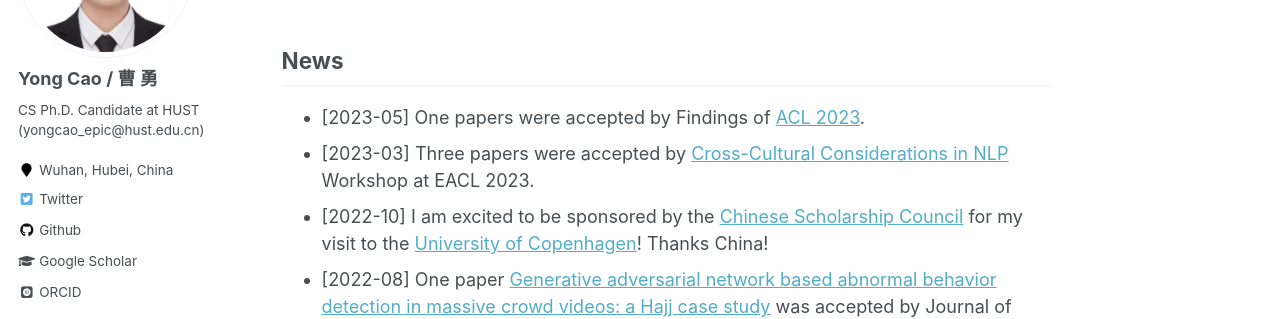
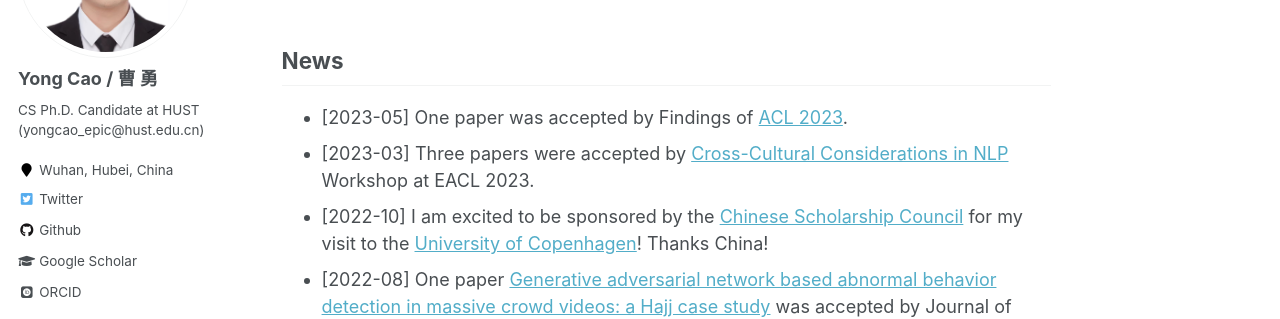
Before and after one commit to yongcaoplus/yongcaoplus.github.io, a Jekyll site: the page built from _pages/about.md, in a window 1280 px wide and 900 px high, scrolled down 1529 px. Shown: the part 153-472 px from the top of the window. Built offline with Jekyll 4.4.1, drawn with Linux system fonts in a browser that asks for light colours; some web fonts are replaced.

Commit message:
update paf of Findings of ACL2023

```diff
--- a/_pages/about.md
+++ b/_pages/about.md
@@ -62,7 +62,7 @@ Experience
 
 News
 ------
-* [2023-05] One papers were accepted by Findings of [ACL 2023](https://2023.aclweb.org/).
+* [2023-05] One paper was accepted by Findings of [ACL 2023](https://2023.aclweb.org/).
 * [2023-03] Three papers were accepted by [Cross-Cultural Considerations in NLP](https://sites.google.com/view/c3nlp) Workshop at EACL 2023.
 * [2022-10] I am excited to be sponsored by the [Chinese Scholarship Council](https://www.cscse.edu.cn/cscse/zwlx/jxj/index.html) for my visit to the [University of Copenhagen](https://www.ku.dk/english/)! Thanks China!
 * [2022-08] One paper [Generative adversarial network based abnormal behavior detection in massive crowd videos: a Hajj case study](https://link.springer.com/article/10.1007/s12652-021-03323-5) was accepted by Journal of Ambient Intelligence and Humanized Computing.
```
